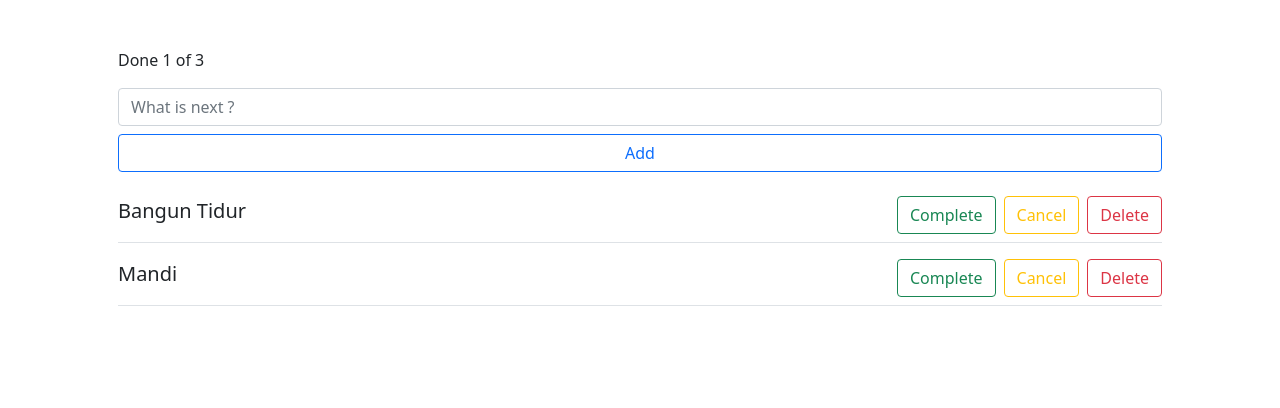
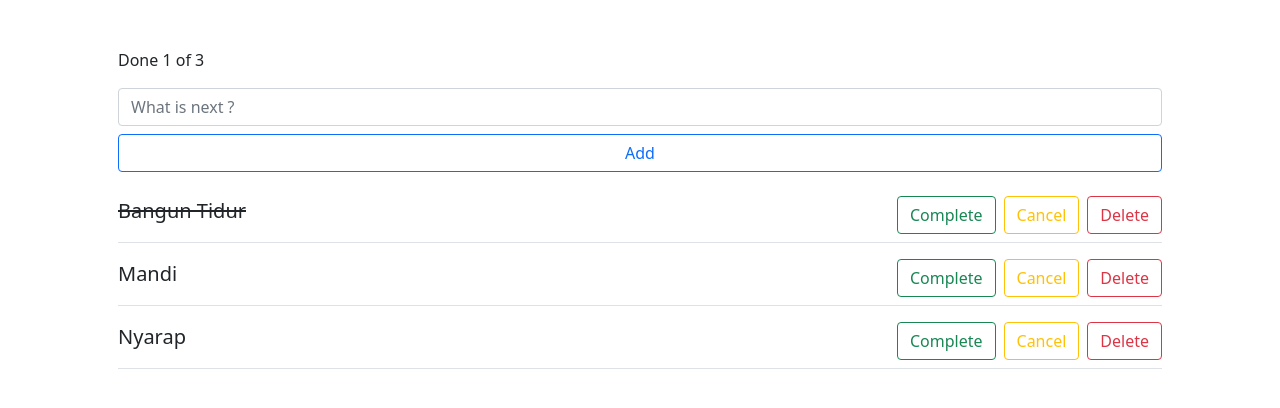
Before and after one commit to rochafialvin/react-todo-2104, a React (Create React App) app: page / in a window 1280 px wide. Shown: the top 408 px of the page. Built offline with nearby package versions, Linux system fonts and the light colour scheme.

Commit message:
On Complete Todo

```diff
--- a/src/App.js
+++ b/src/App.js
@@ -6,15 +6,43 @@ function App() {
   const [todos, setTodos] = useState([
     { id: 1, action: "Bangun Tidur", isComplete: true },
     { id: 2, action: "Mandi", isComplete: false },
+    { id: 3, action: "Nyarap", isComplete: false },
   ]);
+
+  const onCompleteTodo = (todoId) => {
+    // todoId : 2
+    const mappedTodos = todos.map((todo) => {
+      // { id: 3, action: "Nyarap", isComplete: false },
+      if (todo.id === todoId) {
+        return { ...todo, isComplete: true };
+      } else {
+        return todo;
+      }
+    });
+
+    setTodos(mappedTodos);
+  };
+
+  const onCancelTodo = () => {};
+
+  const onDeleteTodo = () => {};
 
   const renderList = () => {
     return todos.map((todo) => {
+      let actionClass = "lead";
+      if (todo.isComplete) actionClass += " text-decoration-line-through";
       return (
         <div className="d-flex pt-3 border-bottom justify-content-between">
-          <p className="lead">{todo.action}</p>
+          <p className={actionClass}>{todo.action}</p>
           <div>
-            <button className="btn btn-outline-success">Complete</button>
+            <button
+              onClick={() => {
+                onCompleteTodo(todo.id);
+              }}
+              className="btn btn-outline-success"
+            >
+              Complete
+            </button>
             <button className="btn btn-outline-warning mx-2">Cancel</button>
             <button className="btn btn-outline-danger">Delete</button>
           </div>
@@ -24,9 +52,7 @@ function App() {
   };
 
   const addTodos = (keyword) => {
-    // Bermain
     const todo = { id: Math.random(), action: keyword, isComplete: false };
-    // [{id: 1}, {id: 2}, {id: 0.986789, action: Bermain}]
     setTodos([...todos, todo]);
   };
 
```
Also changed, not shown: src/components/TodoItem.js (added).
